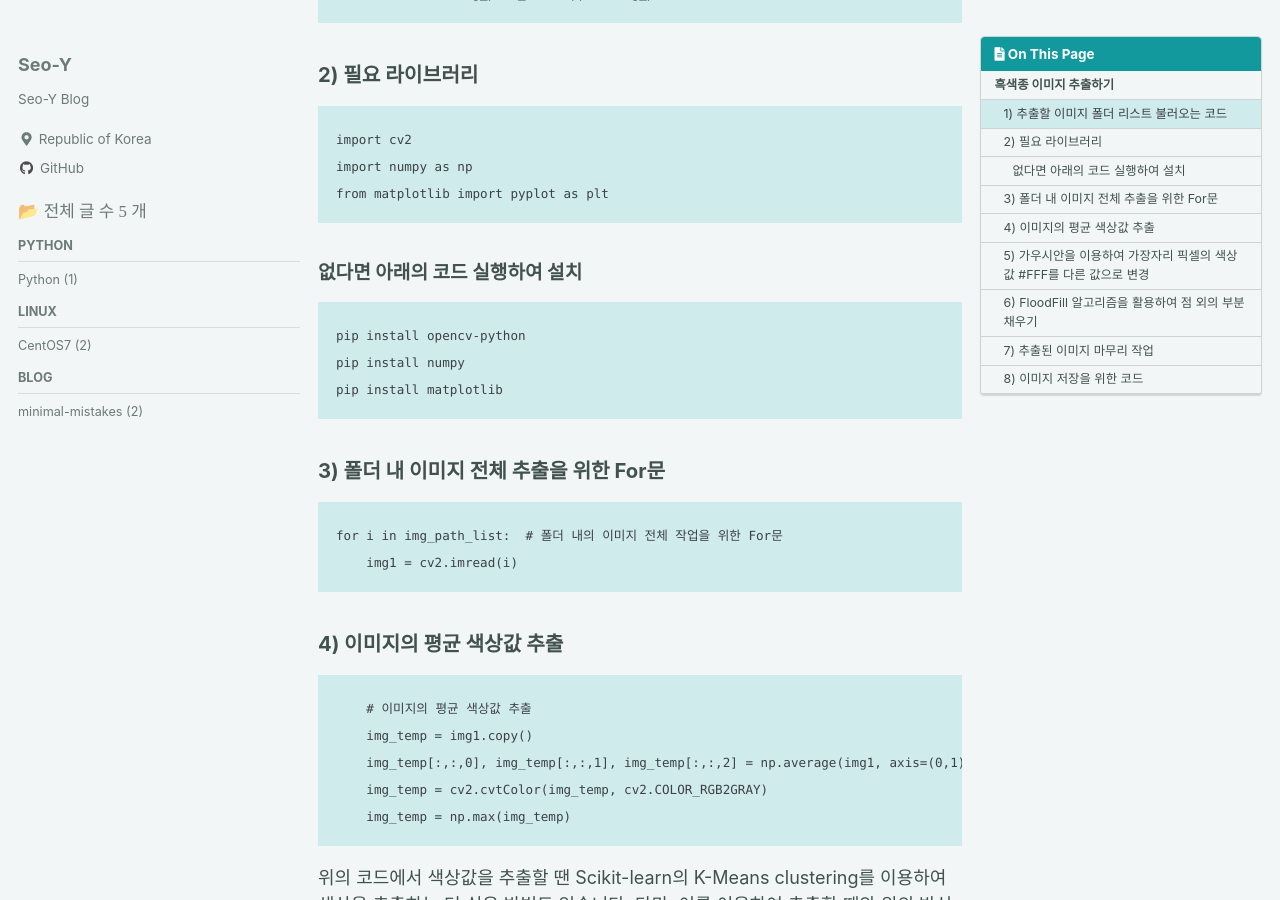
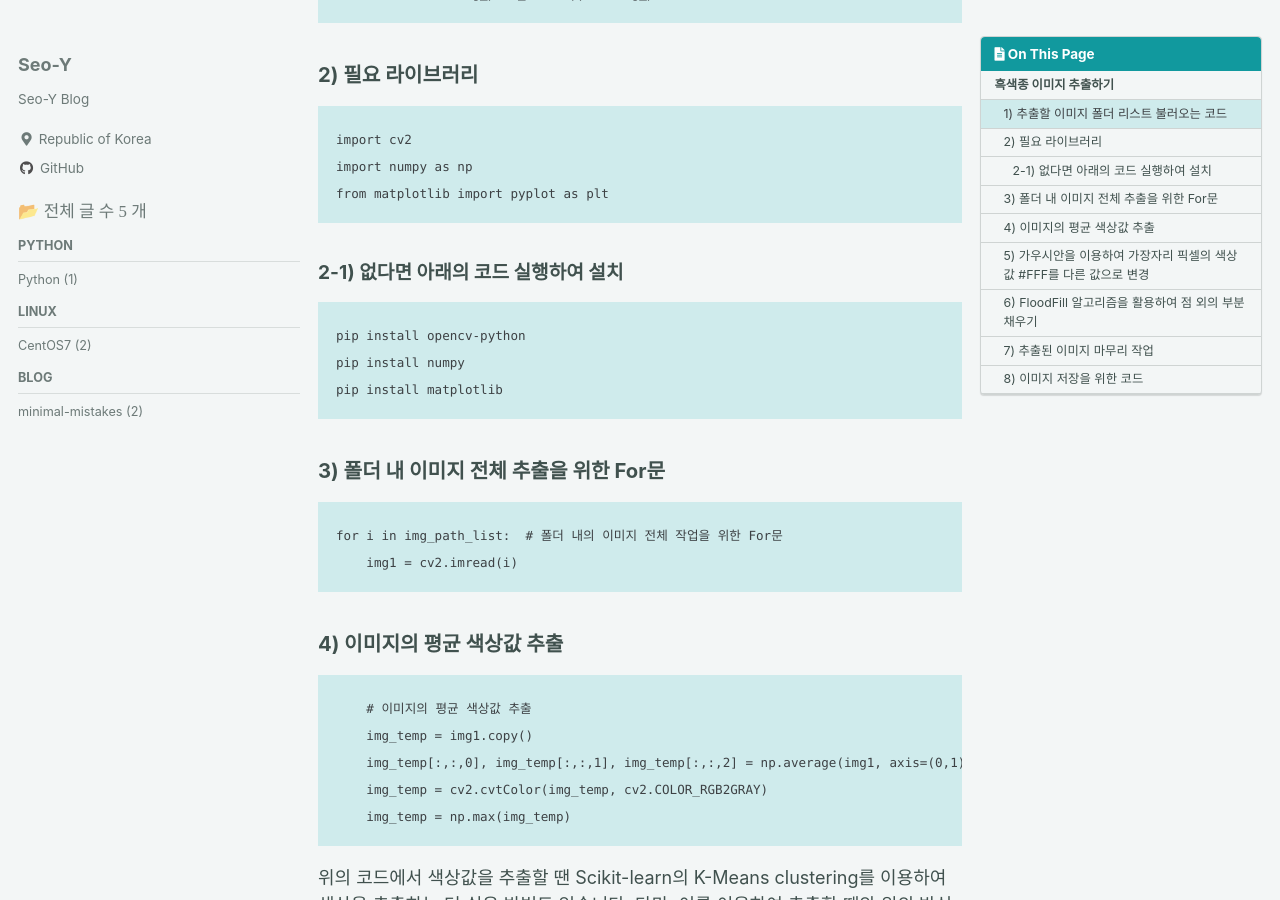
Before and after one commit to carudia/carudia.github.io, a Jekyll site: the page built from _posts/Python/2022-07-12-파이썬 이미지 추출.md, in a window 1280 px wide and 900 px high, scrolled down 946 px. Built offline with Jekyll 4.4.1, drawn with Linux system fonts in a browser that asks for light colours; cached includes are drawn as plain includes.

Commit message:
Update 2022-07-12-파이썬 이미지 추출.md

```diff
--- a/_posts/Python/2022-07-12-파이썬 이미지 추출.md
+++ b/_posts/Python/2022-07-12-파이썬 이미지 추출.md
@@ -50,7 +50,7 @@ import numpy as np
 from matplotlib import pyplot as plt
 </code></pre>
 
-#### 없다면 아래의 코드 실행하여 설치
+#### 2-1) 없다면 아래의 코드 실행하여 설치
 <pre><code>pip install opencv-python
 pip install numpy
 pip install matplotlib
```
